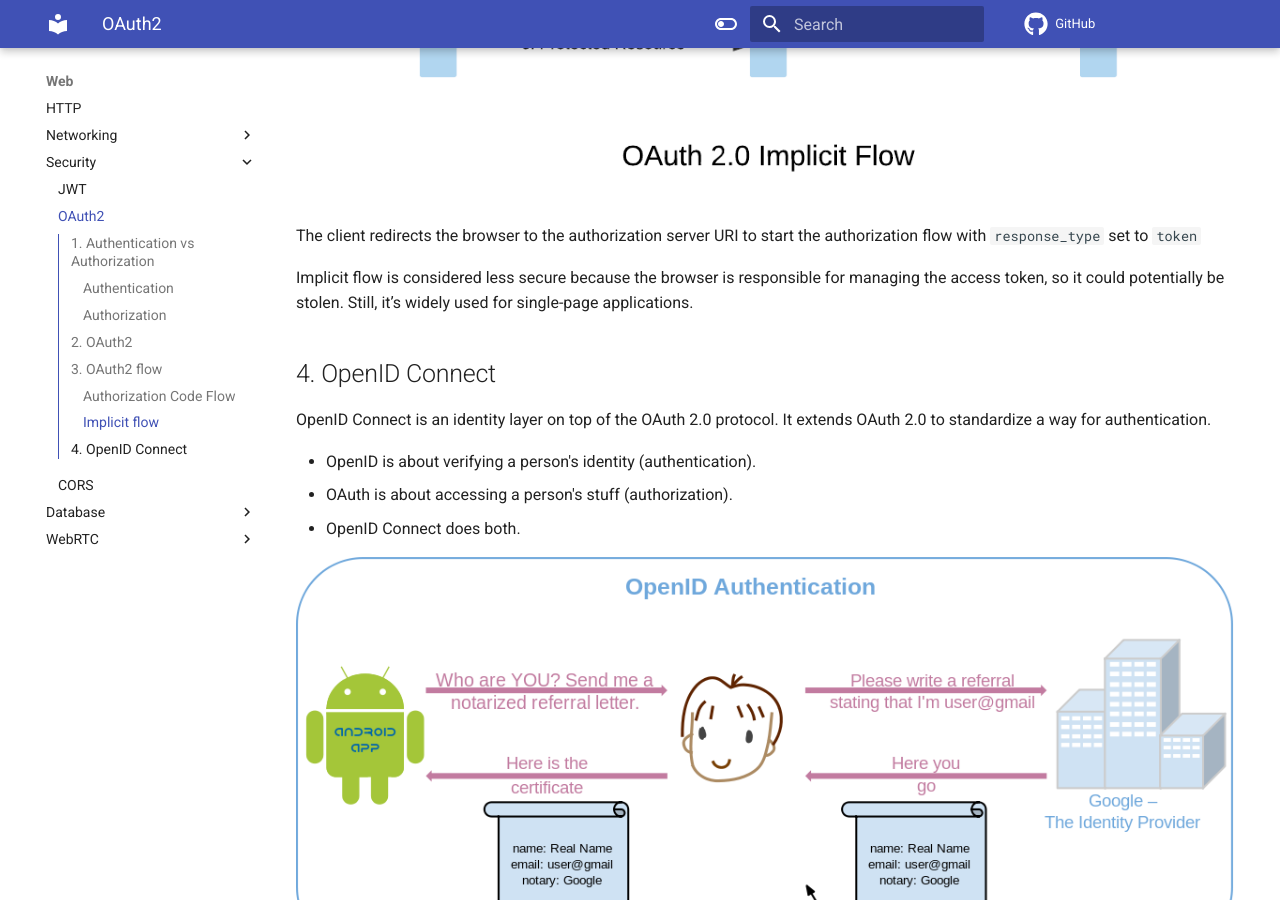
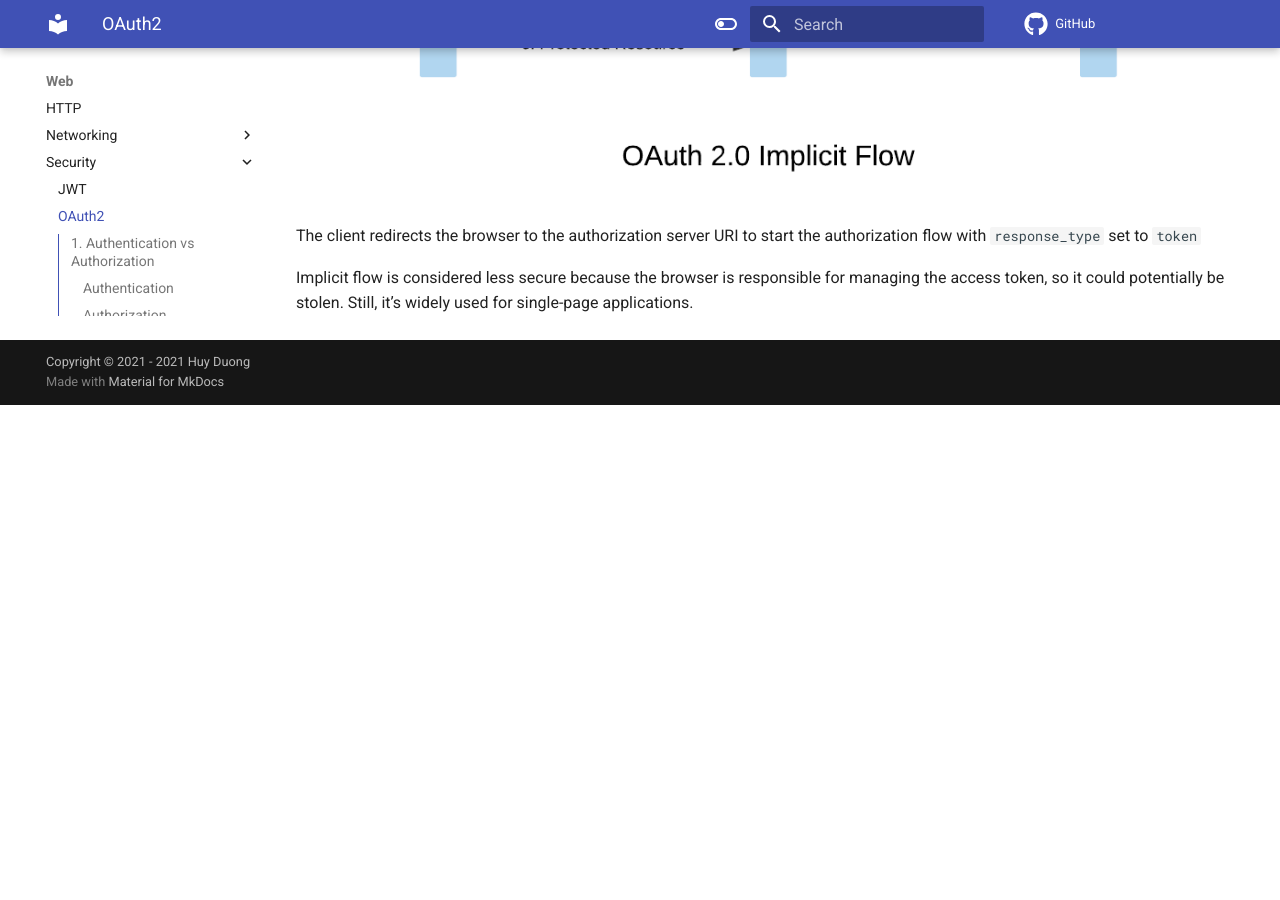
Before and after one commit to dinhhuy258/notes, an MkDocs documentation site: the page built from docs/web/security/oauth2.md, in a window 1280 px wide and 900 px high, scrolled down 3938 px. Built offline with MkDocs 1.6.1 and Material for MkDocs 9.7.7, drawn with Linux system fonts in a browser that asks for light colours; comment, search, counter and statistics services are not loaded; after the commit the page ends 4343 px from its top, so only the background shows below that; some of the changed text lies outside the part shown.

Commit message:
OpenId Connect

````diff
--- a/docs/web/security/oauth2.md
+++ b/docs/web/security/oauth2.md
@@ -46,7 +46,7 @@ The result of this request is an authorization code, which the client can exchan
 4/W7q7P51a-iMsCeLvIaQc6bYrgtp9
 ```
 
-** Why exchange code for a token?**
+**Why exchange code for a token?**
 
 An access token is a secret piece of information that we don’t want someone to access. If the client requests an access token directly and stores it in the browser, it can be stolen because browsers are not fully secure. Anyone can see the page source or potentially use dev tools to acquire the access token.
 
@@ -78,15 +78,3 @@ The OAuth 2.0 implicit flow is used when you don’t have a back end channel and
 The client redirects the browser to the authorization server URI to start the authorization flow with `response_type` set to `token`
 
 Implicit flow is considered less secure because the browser is responsible for managing the access token, so it could potentially be stolen. Still, it’s widely used for single-page applications.
-
-## 4. OpenID Connect
-
-OpenID Connect is an identity layer on top of the OAuth 2.0 protocol. It extends OAuth 2.0 to standardize a way for authentication.
-
-- OpenID is about verifying a person's identity (authentication).
-- OAuth is about accessing a person's stuff (authorization).
-- OpenID Connect does both.
-
-![](../../assets/images/security/oauth_vs_openid.png)
-
-![](../../assets/images/security/open_id_authorization_code_flow.png)
--- a/mkdocs.yml
+++ b/mkdocs.yml
@@ -70,6 +70,7 @@ nav:
     - Security:
       - JWT: web/security/jwt.md
       - OAuth2: web/security/oauth2.md
+      - OpenId Connect: web/security/openid_connect.md
       - CORS: web/security/cors.md
     - Database:
       - SQL cheat sheet: web/database/sql_cheat_sheet.md
````
Also changed, not shown: docs/web/security/openid_connect.md (added, +46 -0 lines), docs/assets/images/security/oauth_vs_openid.png (deleted).
